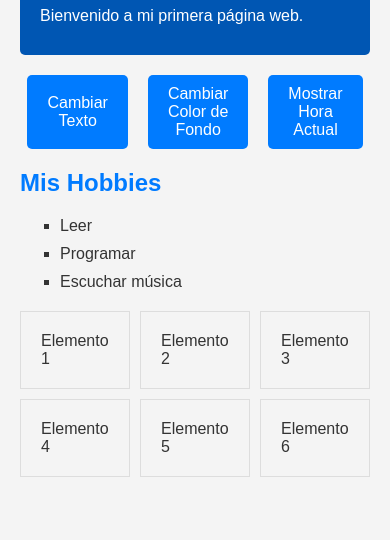
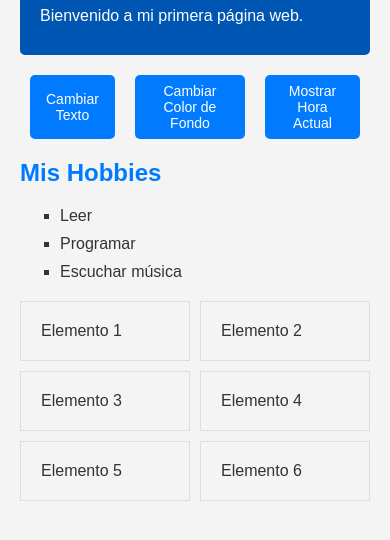
Before and after one commit to devjsluis/mi-primer-proyecto, a website built with webpack: page index.html in a window 390 px wide. Shown: the part 80-620 px from the top of the page. Built offline with Linux system fonts and the light colour scheme.

Commit message:
Mejoras en estilos y funcionalidad de JavaScript

```diff
--- a/src/styles.css
+++ b/src/styles.css
@@ -70,3 +70,15 @@ li {
     padding: 20px;
     border: 1px solid #ddd;
 }
+
+/* Añadir media queries para mejorar la responsividad */
+@media (max-width: 600px) {
+    .grid-container {
+        grid-template-columns: auto auto;
+    }
+
+    button {
+        font-size: 14px;
+        padding: 8px 16px;
+    }
+}
```
Also changed, not shown: README.md (added), dist/bundle.js.
